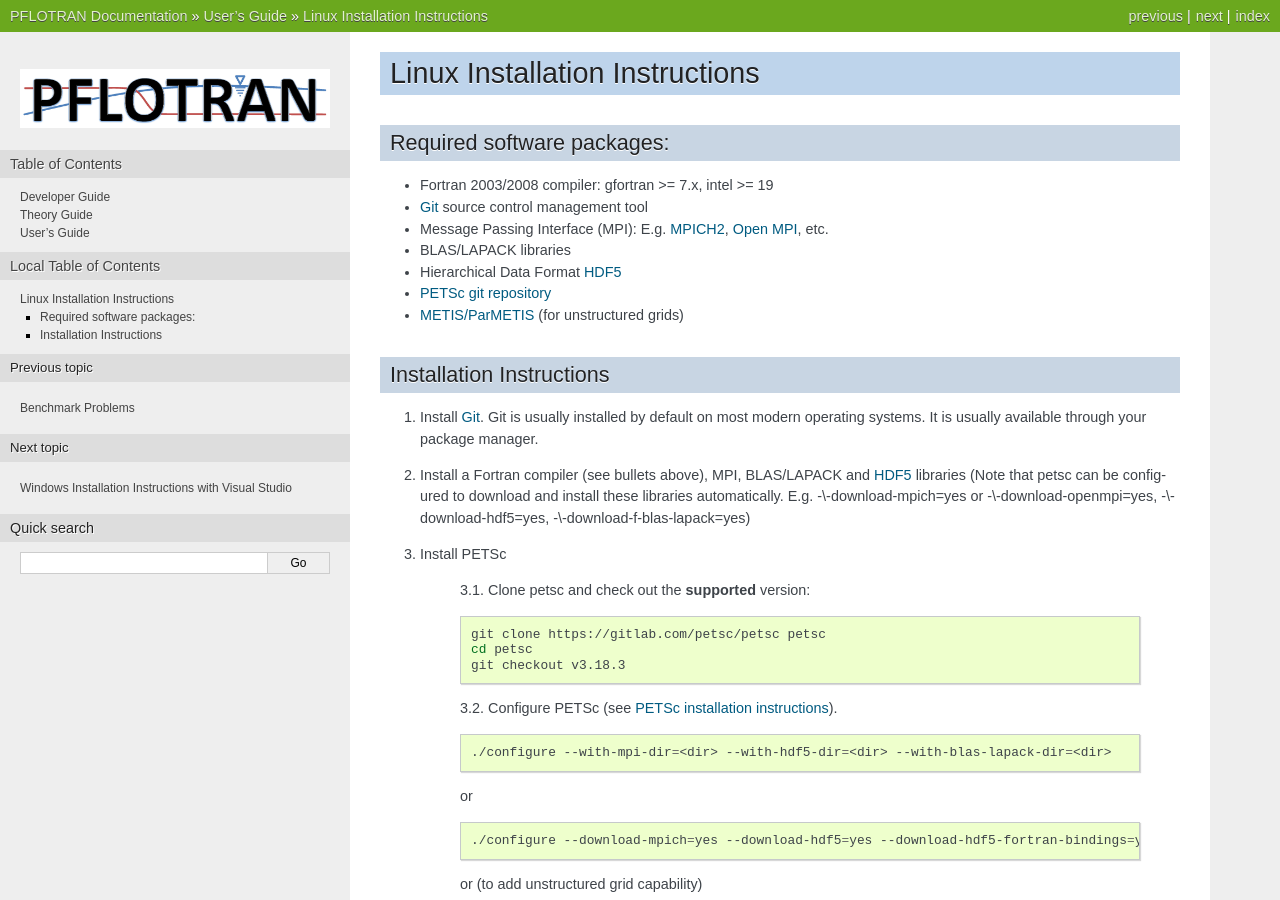
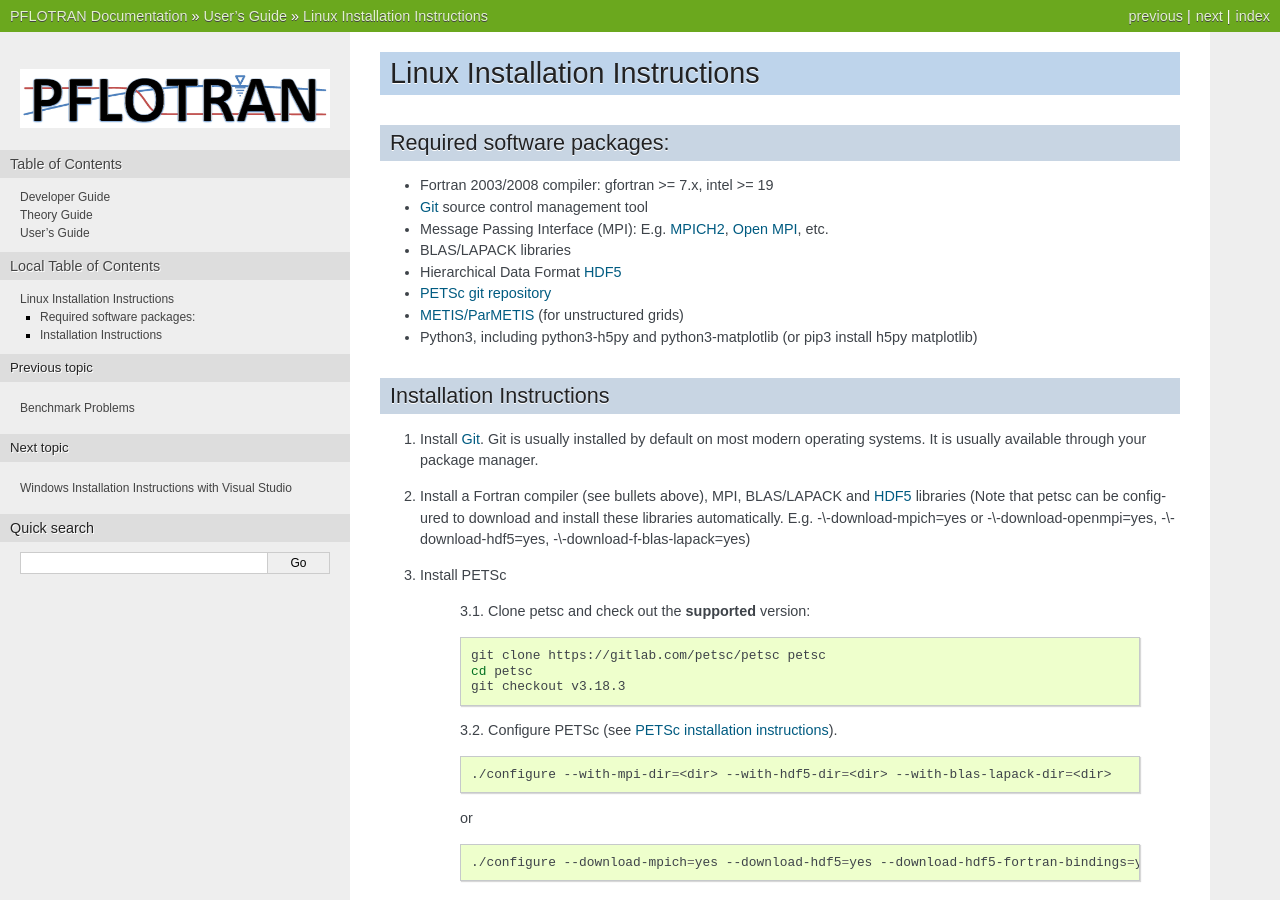
Before and after one commit to Miracloon/pflotran-documentation, a Sphinx documentation site: the page built from source/user_guide/how_to/installation/linux.rst, in a window 1280 px wide and 900 px high. Built offline with Sphinx 7.4.7, drawn with Linux system fonts in a browser that asks for light colours.

Commit message:
added Python3 requirements

```diff
--- a/source/user_guide/how_to/installation/linux.rst
+++ b/source/user_guide/how_to/installation/linux.rst
@@ -12,6 +12,7 @@
 * Hierarchical Data Format HDF5_
 * `PETSc git repository <https://gitlab.com/petsc/petsc>`_
 * `METIS/ParMETIS <http://glaros.dtc.umn.edu/gkhome/metis/parmetis/overview>`_ (for unstructured grids)
+* Python3, including python3-h5py and python3-matplotlib (or pip3 install h5py matplotlib)
 
 Installation Instructions
 -------------------------
```
